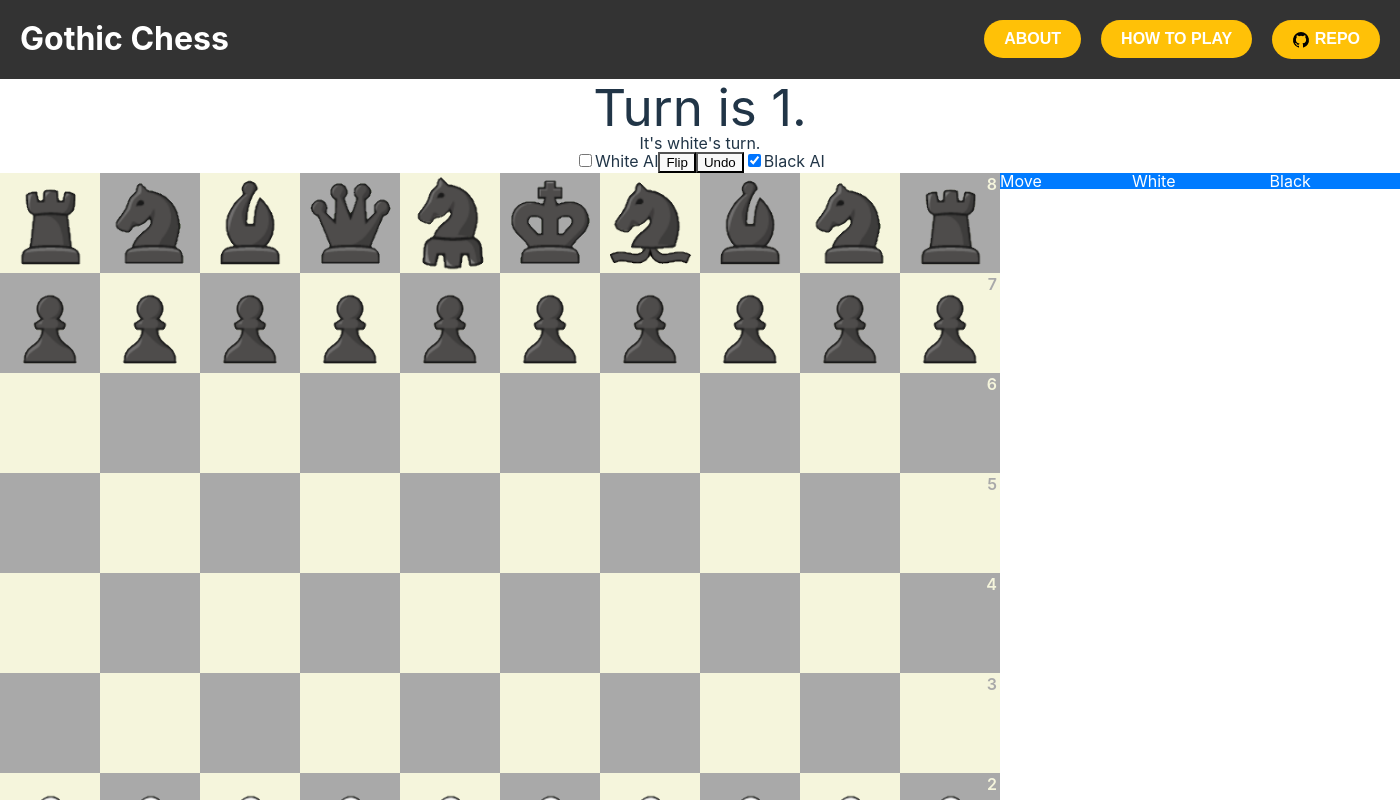
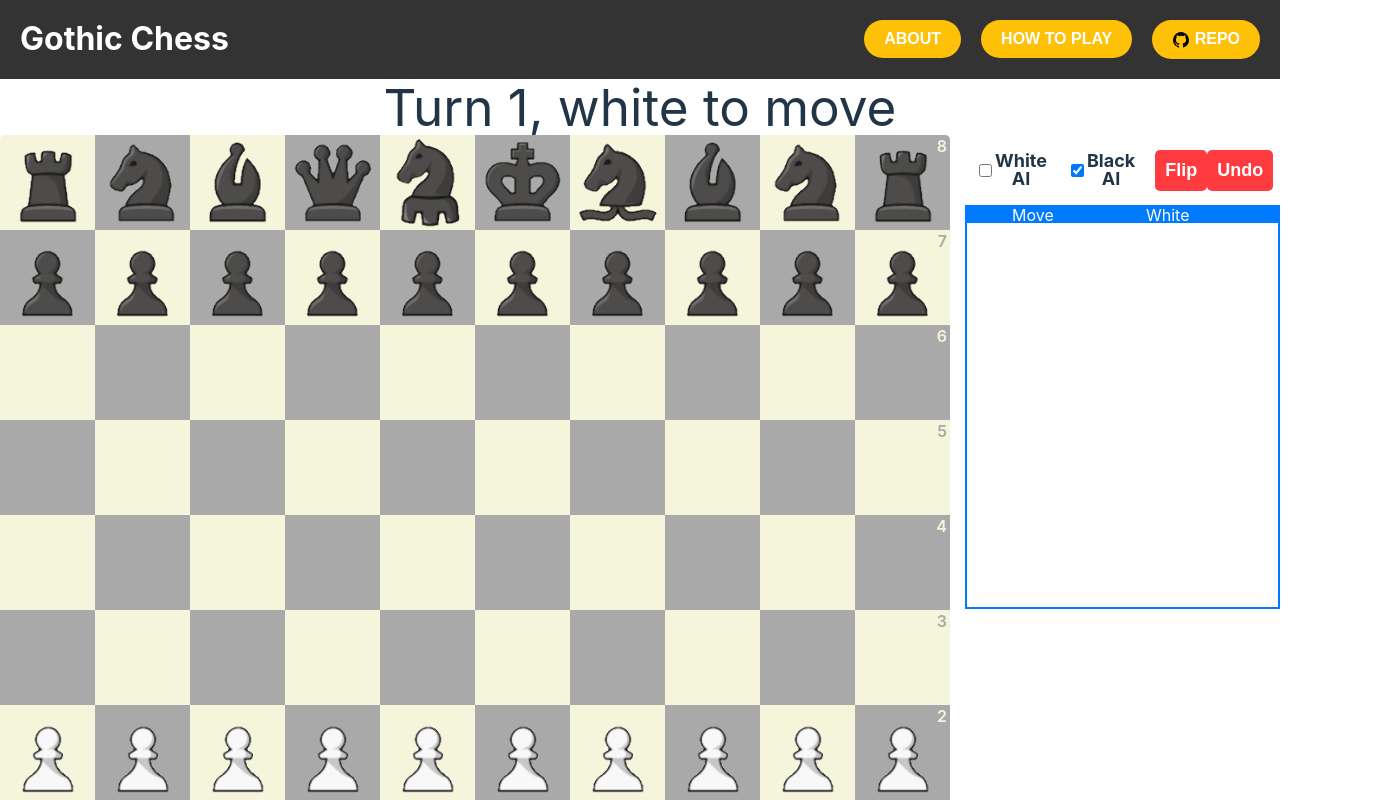
Before and after one commit to darianchen/gothic-chess, a React (Vite) app: page / in a window 1280 px wide. Shown: the top 800 px of the page, 1400 px wide, since content can reach past the window. Built offline with nearby package versions, Linux system fonts and the light colour scheme.

Commit message:
Restyle board controls, add scroll to move log, add border radius to board corners

```diff
--- a/src/App.css
+++ b/src/App.css
@@ -1,40 +1,3 @@
 #root {
-  margin: 0 auto;
   text-align: center;
 }
-
-.logo {
-  height: 6em;
-  padding: 1.5em;
-  will-change: filter;
-  transition: filter 300ms;
-}
-.logo:hover {
-  filter: drop-shadow(0 0 2em #646cffaa);
-}
-.logo.react:hover {
-  filter: drop-shadow(0 0 2em #61dafbaa);
-}
-
-@keyframes logo-spin {
-  from {
-    transform: rotate(0deg);
-  }
-  to {
-    transform: rotate(360deg);
-  }
-}
-
-@media (prefers-reduced-motion: no-preference) {
-  a:nth-of-type(2) .logo {
-    animation: logo-spin infinite 20s linear;
-  }
-}
-
-.card {
-  padding: 2em;
-}
-
-.read-the-docs {
-  color: #888;
-}
--- a/src/App.jsx
+++ b/src/App.jsx
@@ -8,6 +8,7 @@ import Empress from './classes/Empress';
 import Queen from './classes/Queen';
 import King from './classes/King';
 import Pawn from './classes/Pawn';
+import Navbar from './components/Navbar';
 
 function App() {
   let board = new Array(8).fill().map(()=> new Array(10).fill(null));
@@ -69,6 +70,7 @@ function App() {
 
   return (
     <div className="App">
+      <Navbar />
       <Board board={board} moveLog={moveLog} boardHistory={boardHistory}/>
     </div>
   )
--- a/src/components/Board/Board.css
+++ b/src/components/Board/Board.css
@@ -1,18 +1,20 @@
 :root {
-    --dimension: 100px;
+    --dimension: 95px;
     --light-color: beige;
     --dark-color: darkgray;
 }
 
+#board{
+    user-select: none;
+}
+
 .row {
-    /* border: 1px solid blue; */
     height: var(--dimension);
     width: var(10*--dimension);
     display: flex;
 }
 
 .white, .black {
-    /* border: 1px solid red; */
     height: var(--dimension);
     width: var(--dimension);
     display: flex;
@@ -42,9 +44,9 @@ img{
     transform: rotate(180deg);
 }
 
-.move-log-holder {
+#game-container {
     display: flex;
-    align-items: start;
+    justify-content: center;
 }
 
 .tile{
@@ -74,3 +76,35 @@ img{
 .dark-sq-notation-color{
     color: var(--dark-color);
 }
+
+#controls-and-movelog{
+    overflow-x: hidden;
+    margin-left: 15px;
+}
+
+#board-controls {
+    display: flex;
+    height: 50px;
+    flex-direction: row;
+    justify-content: space-between;
+    align-items: center;
+    padding: 10px;
+}
+
+#board-controls label {
+    display: flex;
+    align-items: center;
+    font-size: 18px;
+    font-weight: bold;
+    margin-right: 20px;
+}
+
+#board-controls button {
+    padding: 10px;
+    border: none;
+    border-radius: 5px;
+    background-color: #ff3b3f;
+    color: #fff;
+    font-size: 18px;
+    font-weight: bold;
+}
--- a/src/components/Board/Board.jsx
+++ b/src/components/Board/Board.jsx
@@ -12,7 +12,6 @@ import Bishop from '../../classes/Bishop';
 import blackKingChecked from '../../assets/Images/black_king_check.png';
 import whiteKingChecked from '../../assets/Images/white_king_check.png';
 import MoveLog from '../MoveLog/';
-import Navbar from '../Navbar';
 import GameOverModal from '../GameOverModal';
 
 function Board(props){
@@ -262,16 +261,10 @@ function Board(props){
 
     return(
         <>
-            <Navbar />
-            <h1>Turn is {turn}.</h1>
-            <h3>It's {colors[turn%2]}'s turn.</h3>
-            <label><input type="checkbox" onChange={handleWhiteChange}/>White AI</label>
-            <button onClick={() => setIsFlipped(!isFlipped)}>Flip</button>
-            <button onClick={undo}>Undo</button>
-            <label><input type="checkbox" onChange={handleBlackChange} defaultChecked={true}/>Black AI</label>
+            <h1>Turn {turn}, {colors[turn%2]} to move</h1>
             {/* <button onClick={()=>console.log(theBoard)}>Print Board for Debugging</button> */}
-            <div className='move-log-holder'>
-                <div className={`my-component ${isFlipped ? 'flip' : ''}`}>
+            <div id='game-container'>
+                <div className={`${isFlipped ? 'flip' : ''}`} id='board'>
                     {theBoard.map((theRow,rowIdx)=>{
                         return <div className="row" key={rowIdx}>
                             {theRow.map( (theCol,colIdx)=>{
@@ -280,6 +273,12 @@ function Board(props){
                                             id={[rowIdx,colIdx]} key={colIdx}
                                             onMouseDown={selectPiece}
                                             onMouseUp={selectMove}
+                                            style={{
+                                                borderTopLeftRadius: rowIdx === 0 && colIdx === 0 ? '5%' : 0,
+                                                borderTopRightRadius: rowIdx === 0 && colIdx === 9 ? '5%' : 0,
+                                                borderBottomLeftRadius: rowIdx === 7 && colIdx === 0 ? '5%' : 0,
+                                                borderBottomRightRadius: rowIdx === 7 && colIdx === 9 ? '5%' : 0,
+                                              }}
                                         >
                                     {theBoard[rowIdx][colIdx] ? <img src={theBoard[rowIdx][colIdx].image}></img> : ''}
                                     {colIdx ===  (isFlipped ? 0 : 9) ? <div className={`notation number ${(isFlipped ? (rowIdx % 2 === 1) : (rowIdx % 2 === 0)) ? 'light-sq-notation-color' : 'dark-sq-notation-color'}`}>{rows[rowIdx]}</div> : ''}
@@ -289,8 +288,15 @@ function Board(props){
                         </div>
                     })}
                 </div>
-
-                <MoveLog moveLog={formatMoves(moveLog)}/>
+                <div id='controls-and-movelog'>
+                    <div id='board-controls' >
+                        <label><input type="checkbox" onChange={handleWhiteChange}/>White AI</label>
+                        <label><input type="checkbox" onChange={handleBlackChange} defaultChecked={true}/>Black AI</label>
+                        <button onClick={() => setIsFlipped(!isFlipped)}>Flip</button>
+                        <button onClick={undo}>Undo</button>
+                    </div>
+                    <MoveLog moveLog={formatMoves(moveLog)} />
+                </div>
                 {openGameOverModal && <GameOverModal result={result} color={colors[(turn+1)%2]} setGameOverModal={setGameOverModal} />}
             </div>
         </>
--- a/src/components/MoveLog/MoveLog.css
+++ b/src/components/MoveLog/MoveLog.css
@@ -1,24 +1,32 @@
+#table-container {
+    border: 2px solid #007bff;
+    overflow-y: scroll;
+    height: 400px;
+}
+
 table {
-    margin: 20px;
     font-family: Arial, sans-serif;
-    font-size: 14px;
+    font-size: 16px;
     width: 400px;
-    border: 2px solid #007bff;
     border-collapse: collapse;
 }
-
 
 th {
     background-color: #007bff;
     color: #fff;
     font-weight: 700;
-    padding: 10px;
-    text-align: left;
+    padding: 15px;
 }
 
 td {
     border: 1px solid #dee2e6;
-    padding: 10px;
+    padding: 15px;
+    height: 50px;
+    font-size: 18px;
+}
+
+tr{
+    text-align: center;
 }
 
 tr:nth-child(even) {
@@ -28,3 +36,7 @@ tr:nth-child(even) {
 tr:hover {
     background-color: #e2e2e2;
 }
+
+table th, table td{
+    vertical-align: middle;
+}
--- a/src/components/MoveLog/MoveLog.jsx
+++ b/src/components/MoveLog/MoveLog.jsx
@@ -10,8 +10,8 @@ function MoveLog(props) {
         </tr>
     });
 
-    return(<>
-        {/* <h1>Turn {turn} of {moveLog.length}</h1> */}
+    return(
+        <div id="table-container">
             <table>
                 <thead>
                     <tr><th>Move</th><th>White</th><th>Black</th></tr>
@@ -20,8 +20,8 @@ function MoveLog(props) {
                     {moves}
                 </tbody>
             </table>
-    </>)
-
+        </div>
+    )
 }
 
 export default MoveLog;
--- a/src/components/Navbar/Navbar.css
+++ b/src/components/Navbar/Navbar.css
@@ -5,8 +5,6 @@
     padding: 20px;
     background-color: #333;
     color: white;
-    box-sizing: border-box;
-    width: 100%;
 }
 
 .navbar-title {
@@ -30,7 +28,6 @@
     color: white;
     font-weight: bold;
     border: none;
-    cursor: pointer;
     transition: all 0.2s ease-in-out;
 }
 
--- a/src/components/NavbarModal/NavbarModal.jsx
+++ b/src/components/NavbarModal/NavbarModal.jsx
@@ -1,3 +1,6 @@
+import Princesses from "../../assets/Images/Princesses.png";
+import Empresses from "../../assets/Images/Empresses.png";
+
 function NavbarModal({setOpenModal, modalType}) {
     switch (modalType) {
         case 'ABOUT':
@@ -10,7 +13,6 @@ function NavbarModal({setOpenModal, modalType}) {
                             <div className="modal-body">Welcome to Gothic Chess! A variant of the timeless game created by Ed Trice in 2000. This chess variant brings a twist on the game we all know and love.
                             Gothic Chess introduces a unique gameplay experience with an expansive 80-square board and the addition of two new pieces - the Chancellor, capable of moving like a Knight or Rook, and the Archbishop, capable of moving like a Knight or Bishop.
                             This web app was built using React and vanilla JavaScript. Future updates will include an online multiplayer function and the ability to play against the computer. <span style={{ fontWeight: 'bold', color: '#007FFF' }}>Stay tuned!</span>
-
                             </div>
                         </div>
                     </div>
@@ -28,8 +30,8 @@ function NavbarModal({setOpenModal, modalType}) {
                                 Gothic Chess adds two new pieces to the game: the Princess and the Empress. The Empress moves like a Bishop and a Knight combined, and the Chancellor moves like a Rook and a Knight combined.
                                 </p>
                                 <div id="new-piece-container">
-                            <img src="./gothic-chess/src/assets/Images/princesses.png" alt="Princess"/>
-                            <img src="./gothic-chess/src/assets/Images/empresses.png" alt="Empress"/>
+                                    <img src={Princesses} alt="Princess"/>
+                                    <img src={Empresses} alt="Empress"/>
                                 </div>
                                 <p>The game also has a different castling rule. In Gothic Chess, the King moves three squares in either direction, and the Rook moves to the square adjacent to the King.</p>
                             </div>
--- a/src/index.css
+++ b/src/index.css
@@ -23,17 +23,13 @@ a:hover {
   color: #535bf2;
 }
 
-body {
-  margin: 0;
-  display: flex;
-  place-items: center;
-  min-width: 320px;
-  min-height: 100vh;
-}
-
 h1 {
   font-size: 3.2em;
   line-height: 1.1;
+}
+
+button{
+  cursor: pointer;
 }
 
 @media (prefers-color-scheme: light) {
```
Lines whose indentation alone changed are shown as unchanged.
